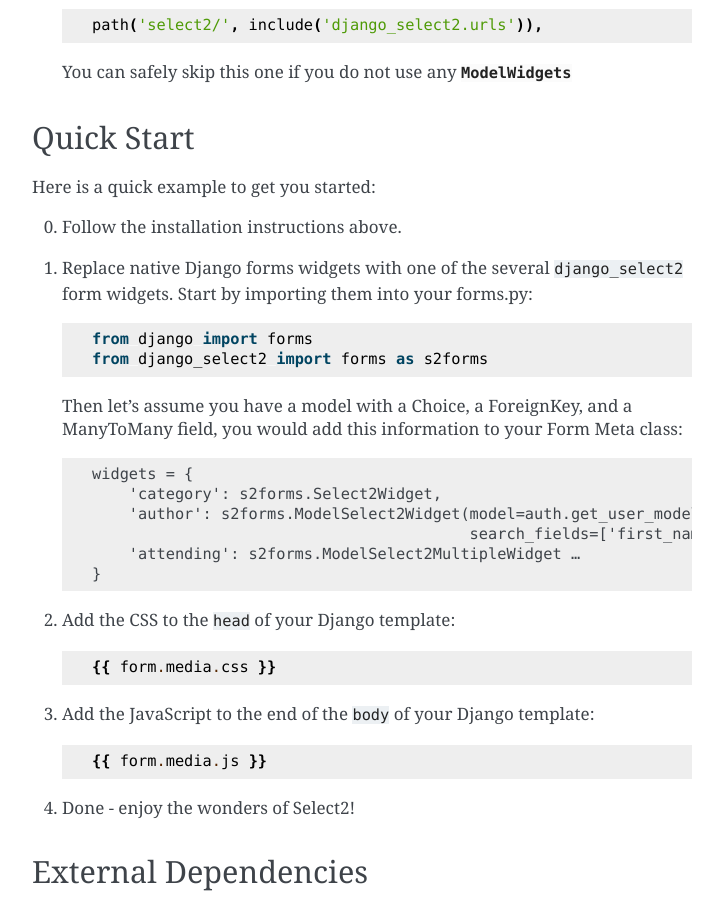
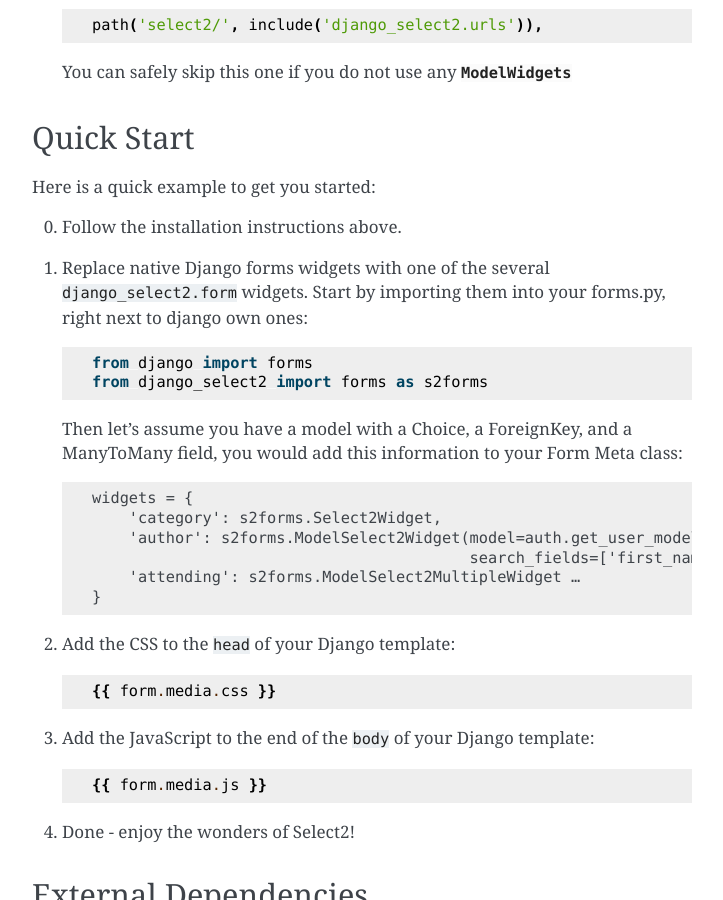
Before and after one commit to applegrew/django-select2, a Sphinx documentation site: the page built from docs/get_started.rst, in a window 1280 px wide and 900 px high, scrolled down 773 px. Shown: the whole window, without its empty margins (388-1111 px from the left). Built offline with Sphinx 7.4.7, drawn with Linux system fonts in a browser that asks for light colours.

Commit message:
simplifying the text.

```diff
--- a/docs/get_started.rst
+++ b/docs/get_started.rst
@@ -42,8 +42,8 @@
 
 0. Follow the installation instructions above.
 
-1. Replace native Django forms widgets with one of the several ``django_select2`` form widgets.
-   Start by importing them into your forms.py::
+1. Replace native Django forms widgets with one of the several ``django_select2.form`` widgets.
+   Start by importing them into your forms.py, right next to django own ones::
 
      from django import forms
      from django_select2 import forms as s2forms
@@ -55,7 +55,7 @@
         widgets = {
             'category': s2forms.Select2Widget,
             'author': s2forms.ModelSelect2Widget(model=auth.get_user_model(),
-                                                 search_fields=['first_name', 'last_name', 'username', 'email']),
+                                                 search_fields=['first_name', 'last_name']),
             'attending': s2forms.ModelSelect2MultipleWidget …
         }
 
```
